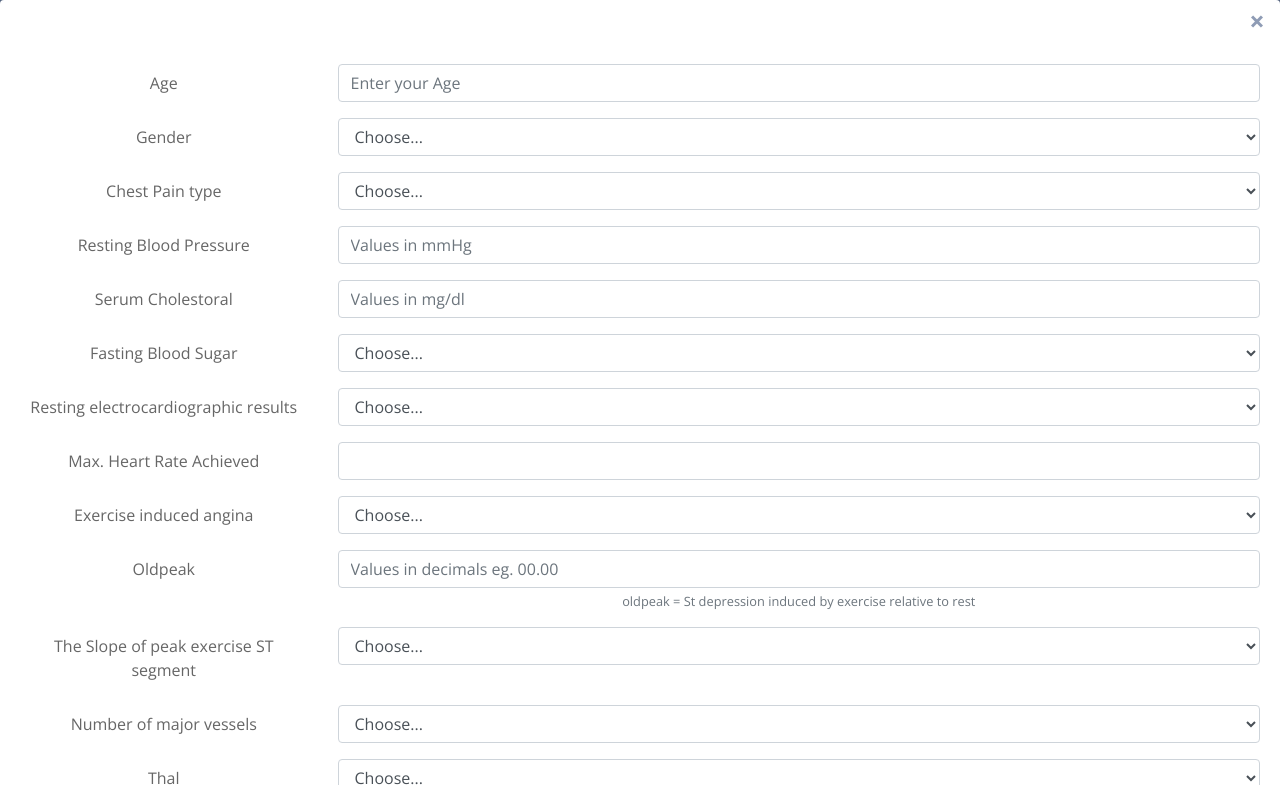
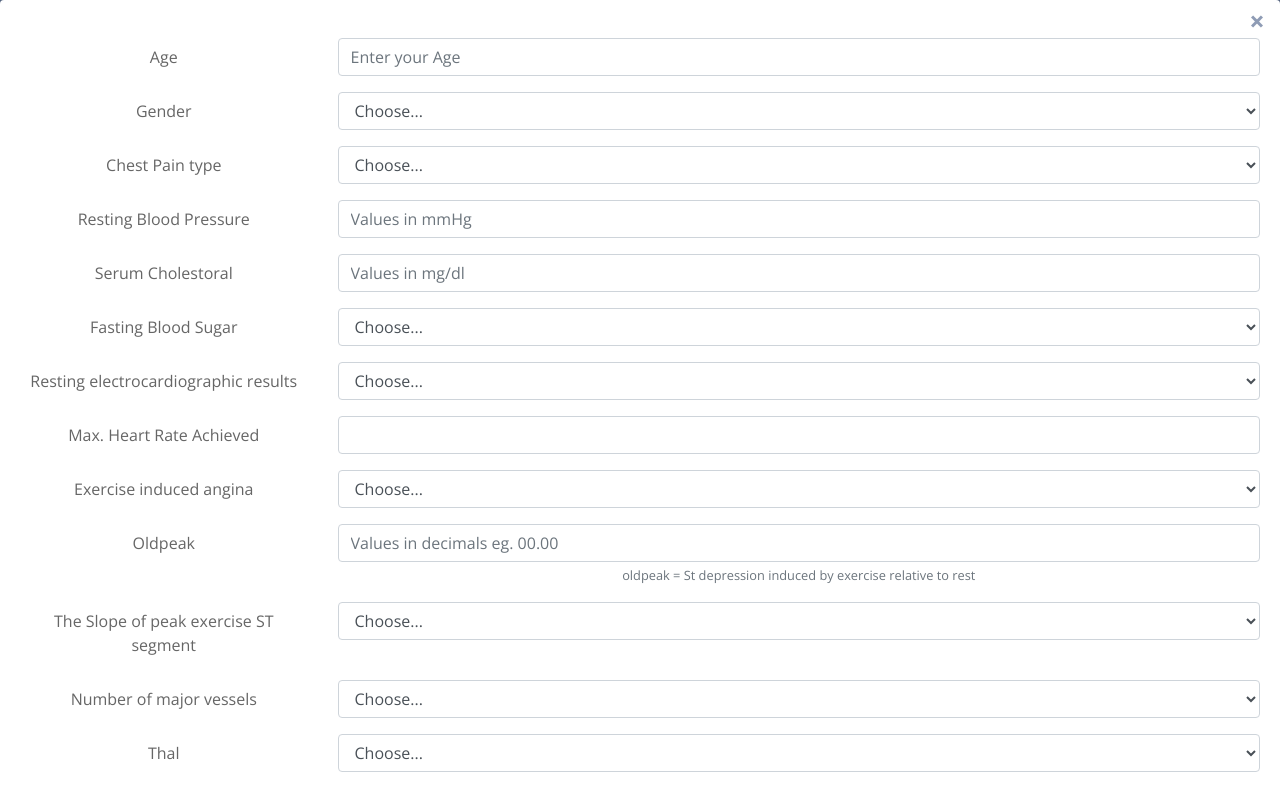
Before and after one commit to AMP4323/HeartDiseasePrediction, a plain HTML site: page index.html in a window 1280 px wide. Both pictures are taken after a click on the link "START". Shown: the top 785 px of the page. Drawn offline with nearby package versions, Linux system fonts and the light colour scheme.

Commit message:
form reso

```diff
--- a/css/style.css
+++ b/css/style.css
@@ -238,7 +238,7 @@ xpopup
 
 -------------------------------- */
 .cd-popup {
-  position: fixed;
+  position: absolute;
   left: 0;
   top: 0;
   height: 100%;
--- a/index.html
+++ b/index.html
@@ -157,7 +157,7 @@
       <div id="pop1" class="cd-popup" role="alert">
         <div class="cd-popup-container">
           <a href="#0" class="cd-popup-close"></a>
-          <div class="card-body" style="padding-top: 5%;">
+          <div class="card-body" style="padding-top: 3%;">
             <form autocomplete="off" class="form" role="form">
               <div class="form-group row">
                 <label class="col-lg-3 col-form-label form-control-label">Age</label>
```
